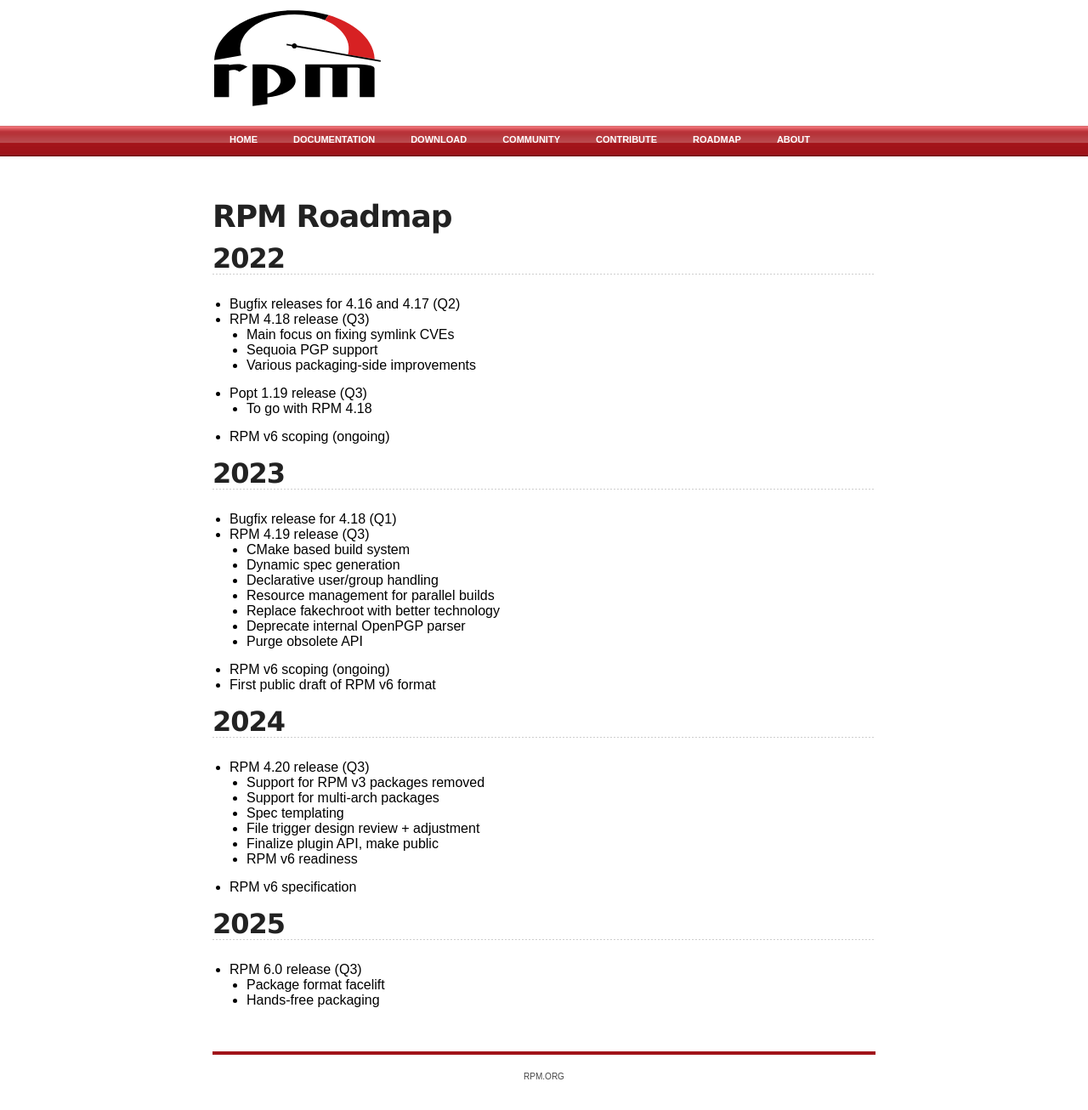
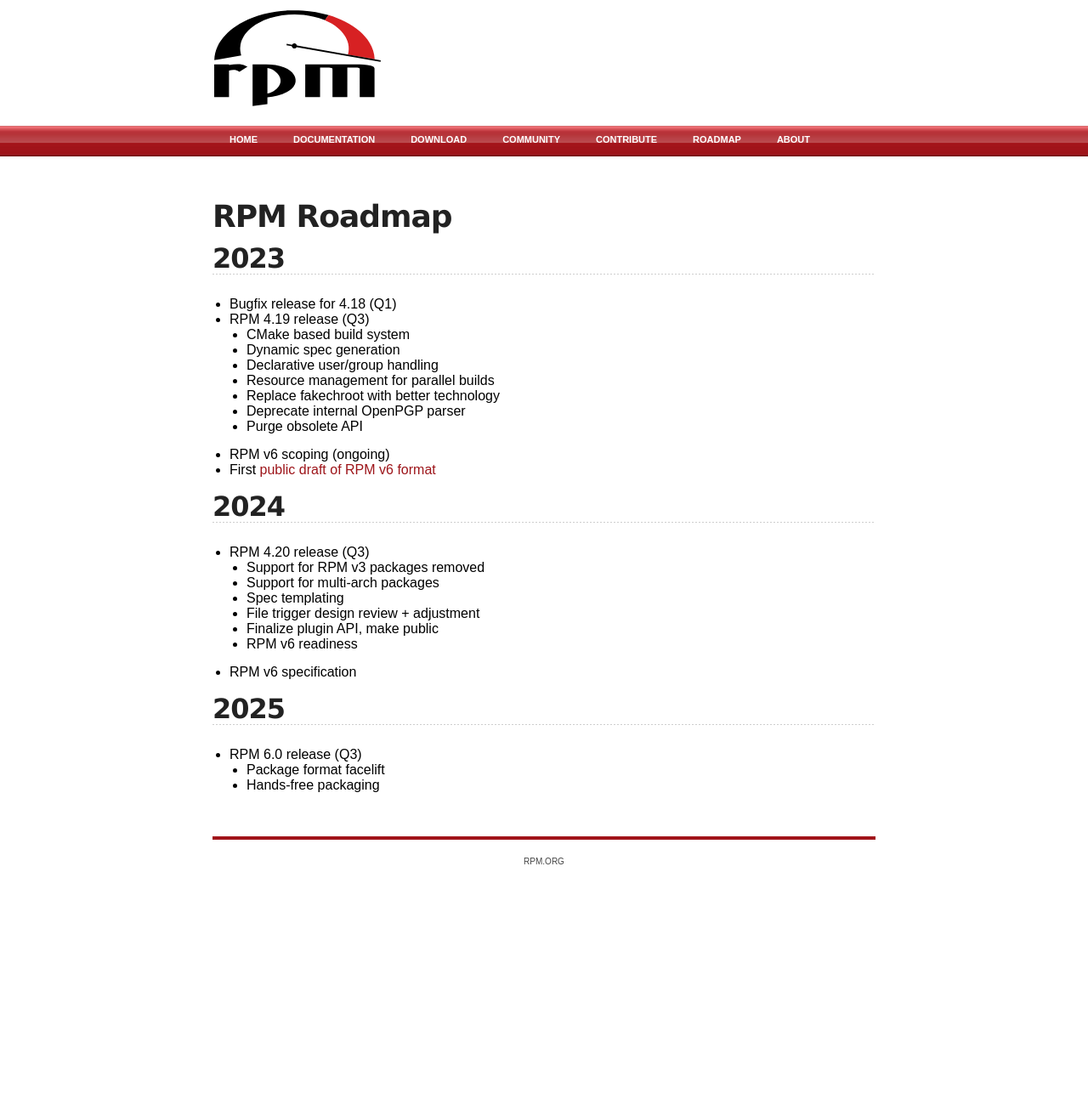
Before and after one commit to rpm-software-management/rpm-web, a Jekyll site: the page built from roadmap.md, in a window 1280 px wide. Shown: the whole page at 85% size. Built offline with Jekyll 4.4.1, drawn with Linux system fonts in a browser that asks for light colours; after the commit the page ends 1053 px from its top, so only the background shows below that.

Commit message:
Update roadmap: it's 2023 already, and link to the v6 draft

```diff
--- a/roadmap.md
+++ b/roadmap.md
@@ -4,16 +4,6 @@ title: rpm.org - Roadmap
 ---
 
 # RPM Roadmap
-
-## 2022
-* Bugfix releases for 4.16 and 4.17 (Q2)
-* RPM 4.18 release (Q3)
-  * Main focus on fixing symlink CVEs
-  * Sequoia PGP support
-  * Various packaging-side improvements
-* Popt 1.19 release (Q3)
-  * To go with RPM 4.18
-* RPM v6 scoping (ongoing)
 
 ## 2023
 * Bugfix release for 4.18 (Q1)
@@ -26,7 +16,7 @@ title: rpm.org - Roadmap
   * Deprecate internal OpenPGP parser
   * Purge obsolete API
 * RPM v6 scoping (ongoing)
-* First public draft of RPM v6 format
+* First [public draft of RPM v6 format](https://github.com/rpm-software-management/rpm/discussions/2374)
 
 ## 2024
 * RPM 4.20 release (Q3)
```
